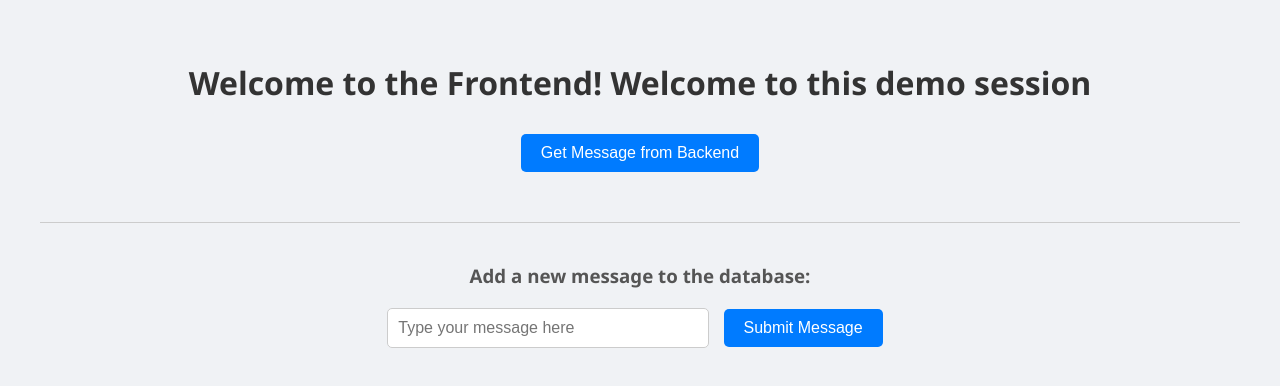
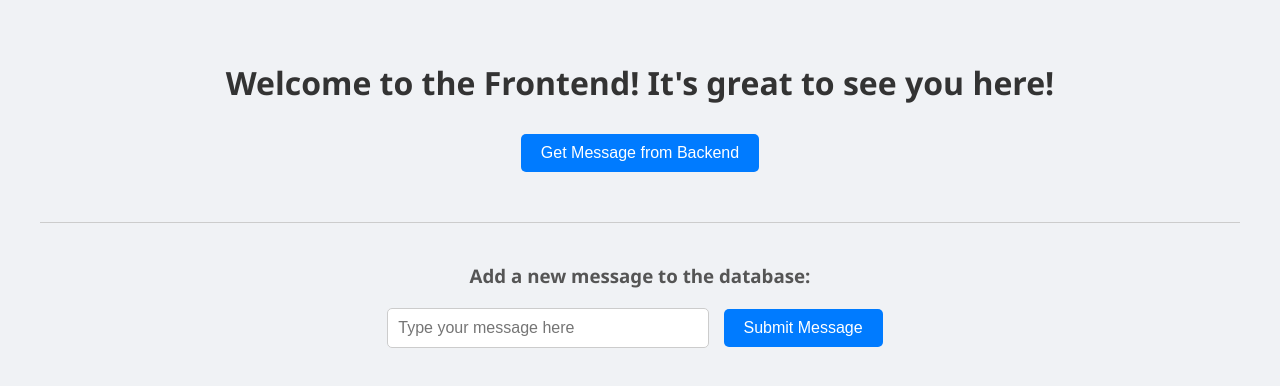
Before and after one commit to rheoul4abhay/Jenkins-K8s-Integrated-WebApp, a plain HTML site: page frontend/index.html in a window 1280 px wide. Drawn offline with Linux system fonts and the light colour scheme.

Commit message:
Changed welcome page message

```diff
--- a/frontend/index.html
+++ b/frontend/index.html
@@ -23,7 +23,7 @@
     </script>
 </head>
 <body>
-    <h1>Welcome to the Frontend! Welcome to this demo session</h1>
+    <h1>Welcome to the Frontend! It's great to see you here!</h1>
     <button onclick="fetchMessage()">Get Message from Backend</button>
     <p id="message"></p>
 
```
